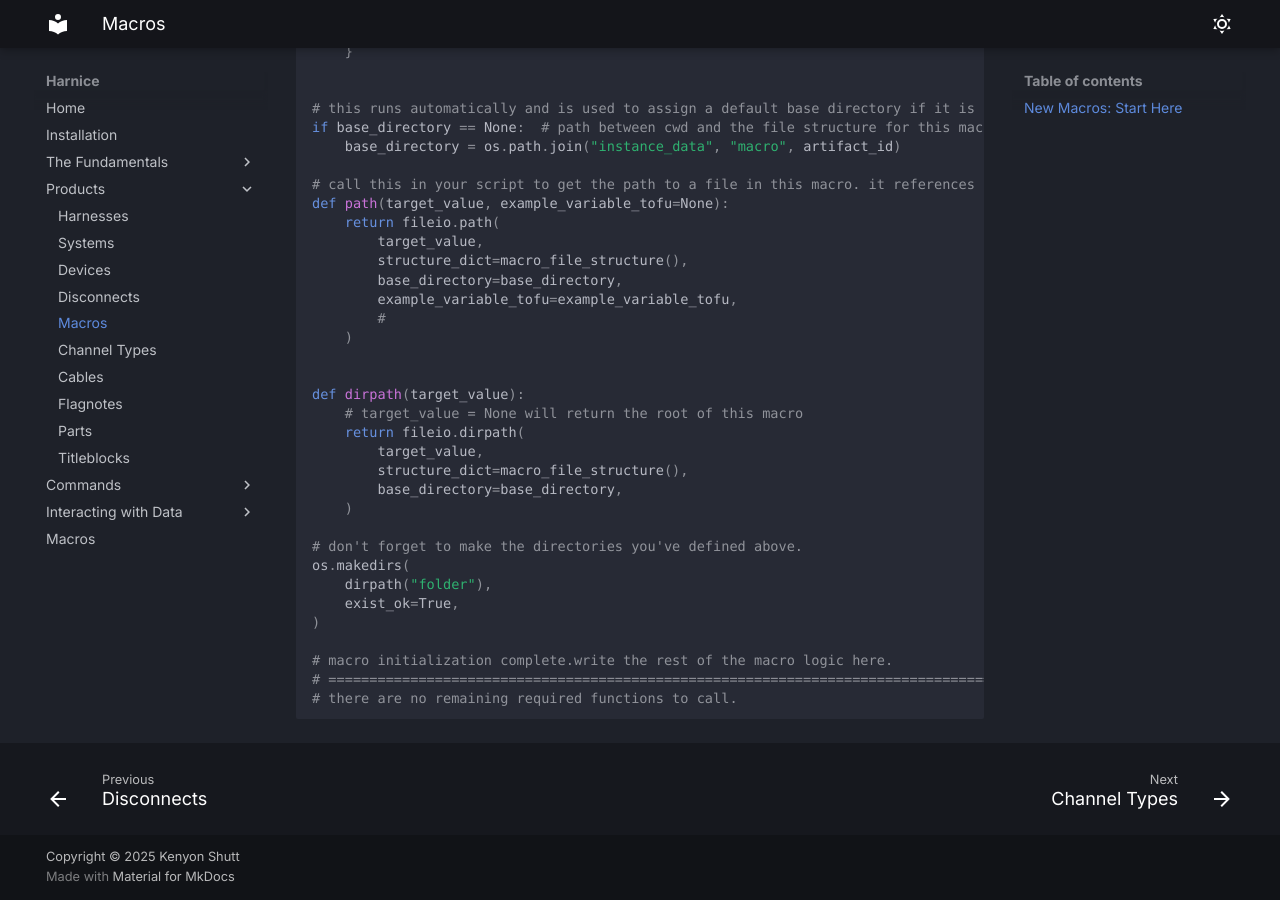
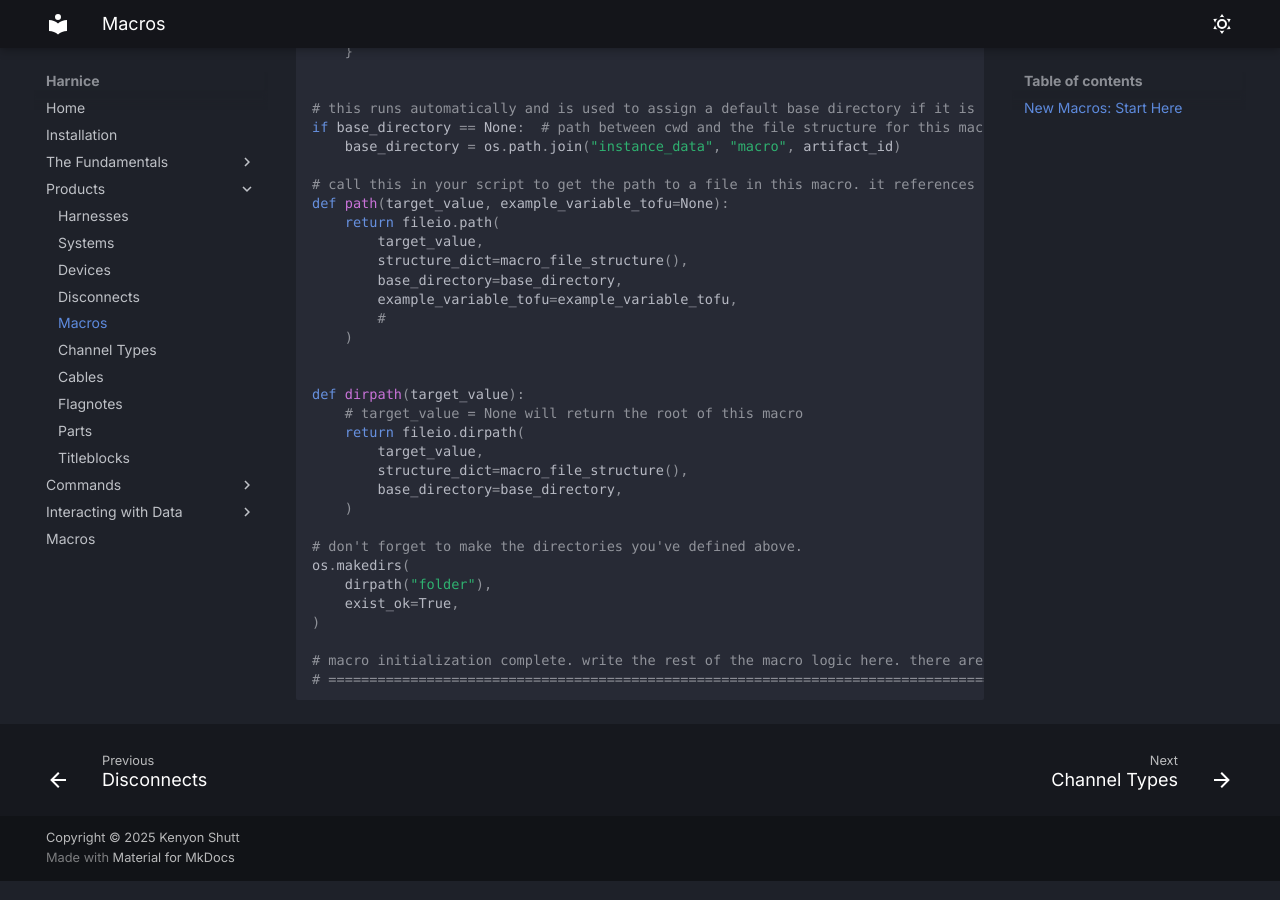
Before and after one commit to harnice/Harnice, an MkDocs documentation site: the page built from docs/products/macro.md, in a window 1280 px wide and 900 px high, scrolled down 822 px. Built offline with MkDocs 1.6.1 and Material for MkDocs 9.7.7, drawn with Linux system fonts in a browser that asks for light colours; some web fonts are replaced.

````diff
--- a/docs/products/macro.md
+++ b/docs/products/macro.md
@@ -65,7 +65,6 @@ os.makedirs(
     exist_ok=True,
 )
 
-# macro initialization complete.write the rest of the macro logic here.
+# macro initialization complete. write the rest of the macro logic here. there are no remaining required functions to call.
 # ==========================================================================================================
-# there are no remaining required functions to call.
 ```
--- a/mkdocs.yml
+++ b/mkdocs.yml
@@ -7,6 +7,7 @@ theme:
     code: Red Hat Mono
   features:
     - navigation.footer
+    - content.code.copy
   palette:
     # Dark Mode
     - scheme: slate
````
Also changed, not shown: 1 other file.
